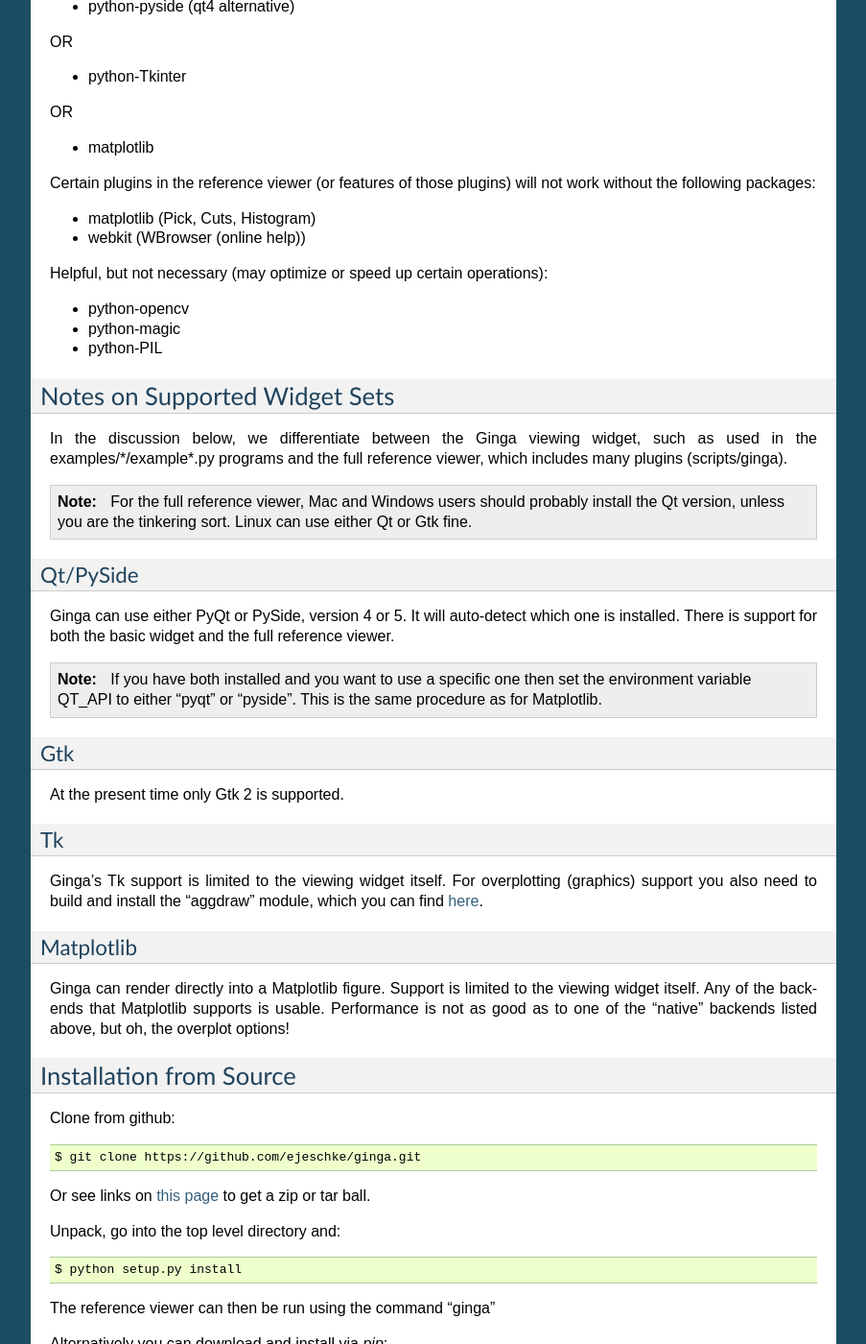
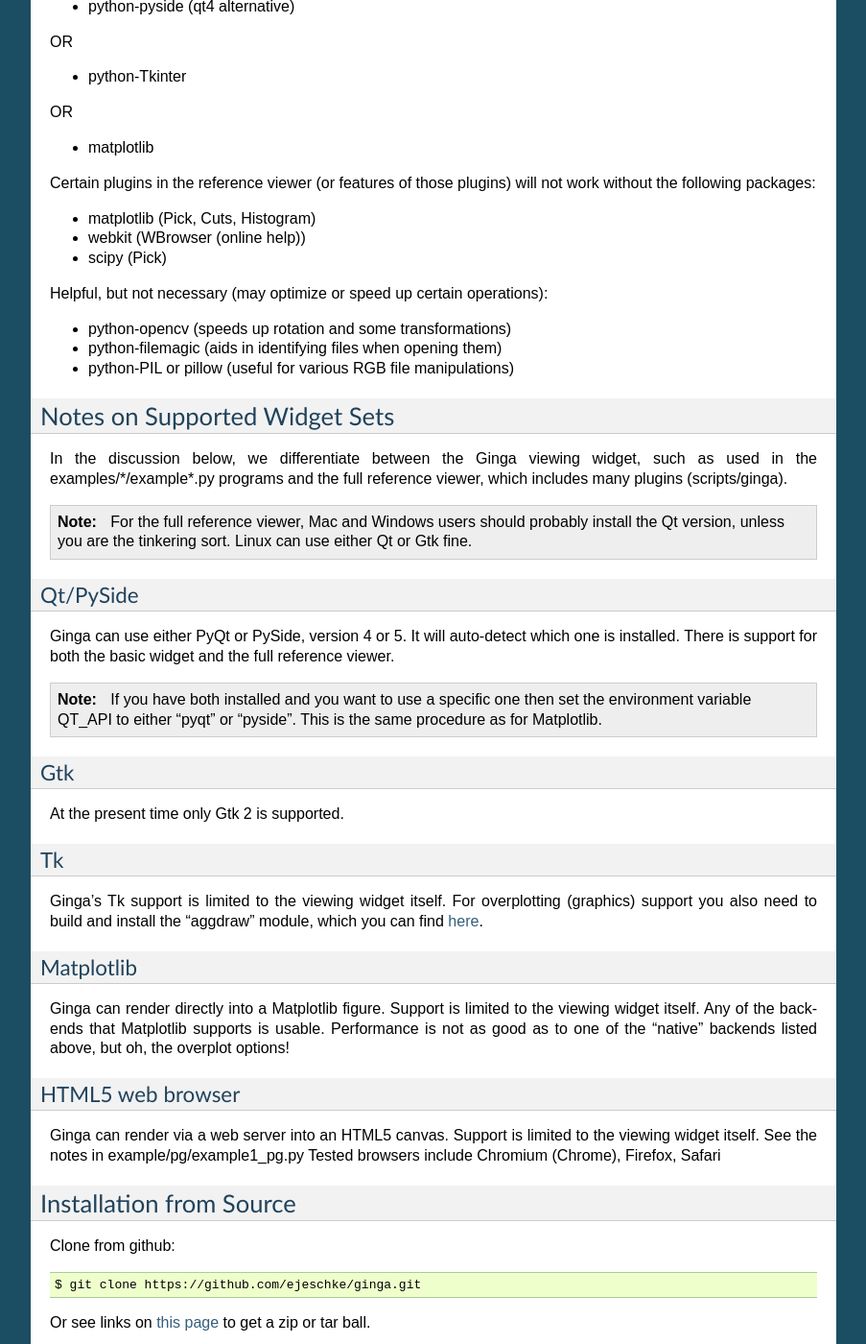
Before and after one commit to ejeschke/ginga, a Sphinx documentation site: the page built from doc/install.rst, in a window 1280 px wide and 1400 px high, scrolled down 965 px. Shown: the whole window at 96% size, without its empty margins (198-1101 px from the left). Built offline with Sphinx 7.4.7, drawn with Linux system fonts in a browser that asks for light colours; some of the changed text lies outside the part shown.

```diff
--- a/doc/install.rst
+++ b/doc/install.rst
@@ -17,7 +17,7 @@ compile anything.  But as always, YMMV.
 You will need:
 
 * python (v. 2.7, 3,3 or higher)
-* numpy
+* numpy  (v. 1.7 or higher)
 
 Highly recommended, because some features will not be available without it:
 
@@ -67,12 +67,13 @@ will not work without the following packages:
 
 * matplotlib (Pick, Cuts, Histogram)
 * webkit (WBrowser (online help))
+* scipy (Pick)
 
 Helpful, but not necessary (may optimize or speed up certain operations):
 
-* python-opencv
-* python-magic
-* python-PIL
+* python-opencv  (speeds up rotation and some transformations)
+* python-filemagic (aids in identifying files when opening them)
+* python-PIL or pillow (useful for various RGB file manipulations)
 
 ==============================
 Notes on Supported Widget Sets
@@ -119,6 +120,12 @@ to the viewing widget itself.  Any of the backends that Matplotlib
 supports is usable.  Performance is not as good as to one of the
 "native" backends listed above, but oh, the overplot options!
 
+HTML5 web browser
+=================
+
+Ginga can render via a web server into an HTML5 canvas.  Support is limited
+to the viewing widget itself.  See the notes in example/pg/example1_pg.py
+Tested browsers include Chromium (Chrome), Firefox, Safari
 
 ========================
 Installation from Source
```
Also changed, not shown: doc/FAQ.rst (+7 -7 lines), .travis.yml.
